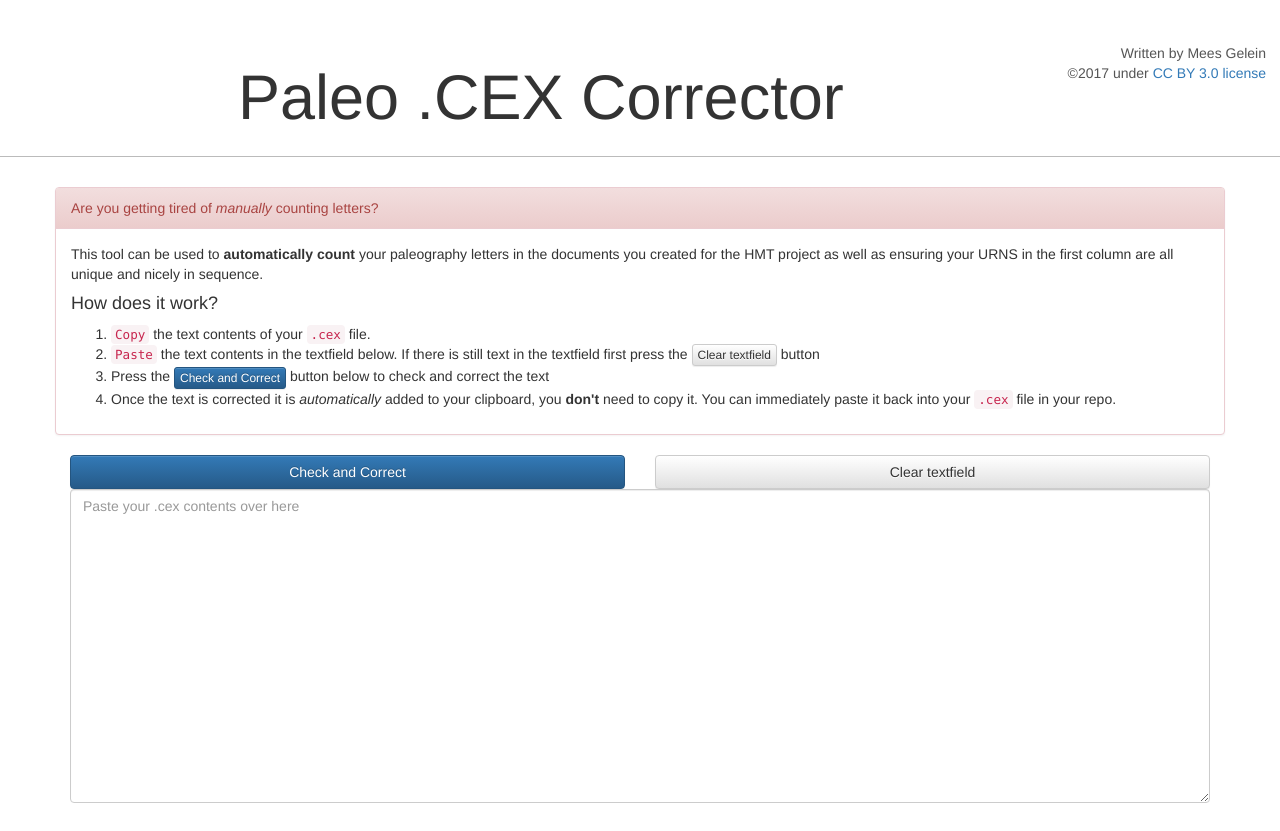
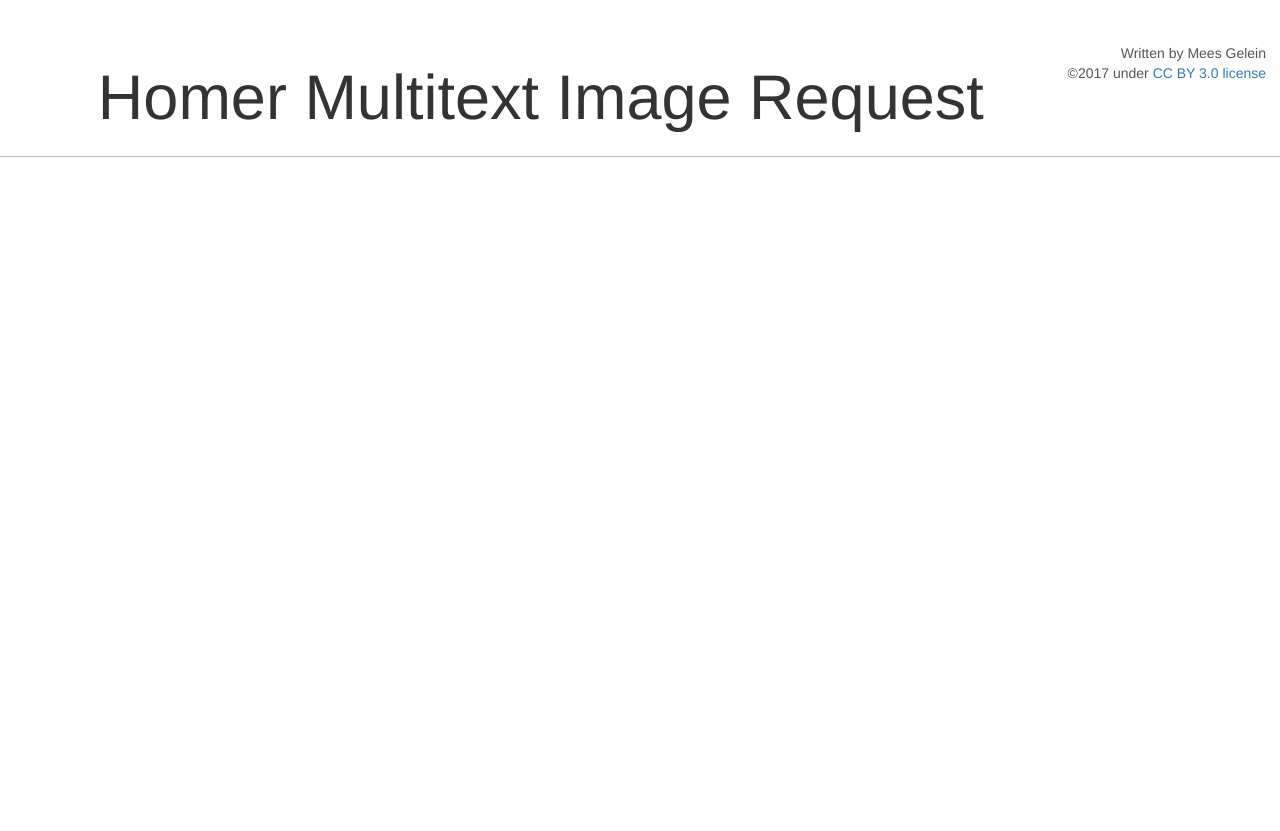
Before and after one commit to MGelein/hmt-image, a plain HTML site: page index.html in a window 1280 px wide. After the commit the page ends 800 px from the top, so only its background shows below. Drawn offline with Linux system fonts and the light colour scheme.

Commit message:
Second Commit

```diff
--- a/index.html
+++ b/index.html
@@ -19,34 +19,11 @@
     <p id="copyright" class="pull-right text-right">Written by Mees Gelein<br>
       &copy;2017 under <a href="https://creativecommons.org/licenses/by/3.0/">CC BY 3.0 license</a>
     </p>
-    <h1>Paleo .CEX Corrector</h1>
+    <h1>Homer Multitext Image Request</h1>
   </div>
 
   <div class="container">
-    <div class="row">
-      <div class="panel panel-danger">
-        <div class="panel-heading">Are you getting tired of <em>manually</em> counting letters?</div>
-        <div class="panel-body">
-          <p>This tool can be used to <b>automatically count</b> your paleography letters in the documents you created for the HMT project as well
-          as ensuring your URNS in the first column are all unique and nicely in sequence.</p>
-          <h4>How does it work?</h4>
-          <ol>
-            <li><code>Copy</code> the text contents of your <code>.cex</code> file.</li>
-            <li><code>Paste</code> the text contents in the textfield below. If there is still text in the textfield first press the <span class="btn btn-xs btn-default fake">Clear textfield</span> button</li>
-            <li>Press the <span class="btn btn-primary btn-xs fake">Check and Correct</span> button below to check and correct the text</li>
-            <li>Once the text is corrected it is <em>automatically</em> added to your clipboard, you <b>don't</b> need to copy it. You can immediately paste it back into your <code>.cex</code> file in your repo.</li>
-          </ol>
-        </div>
-      </div>
-    </div>
 
-    <div class="row">
-      <div class="col-xs-6"><input type="button" class="btn btn-primary btn-block" value="Check and Correct" onclick="parseText()"/></div>
-      <div class="col-xs-6"><input type="button" class="btn btn-default btn-block" value="Clear textfield" onclick="$('#textField').val('')"></div>
-      <div class="col-xs-12">
-      <textarea id="textField" style="margin-bottom:2em;" rows="15" class='form-control' placeholder="Paste your .cex contents over here"></textarea>
-      </div>
-    </div>
   </div>
 </body>
 </html>
```
Also changed, not shown: js/img.min.js (added).
